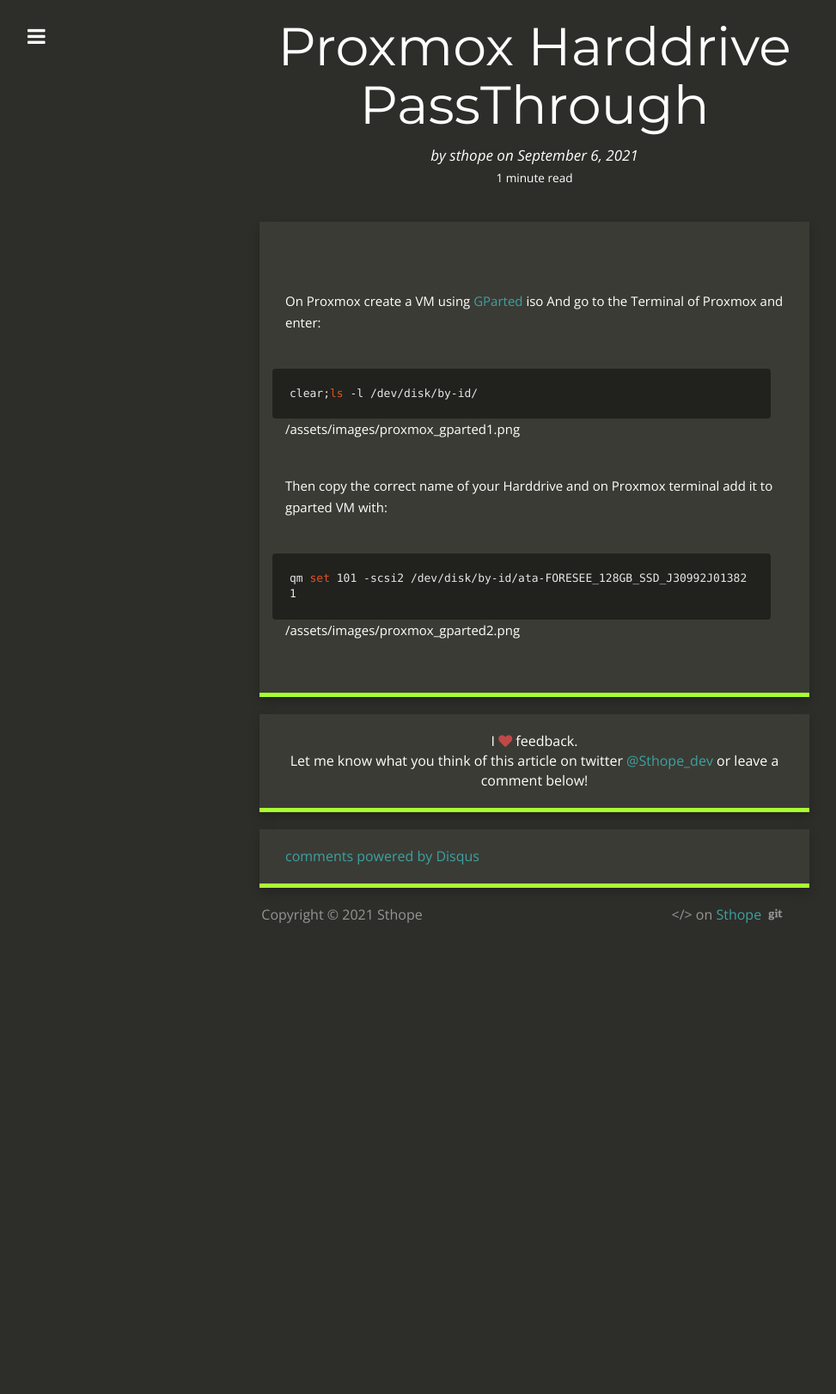
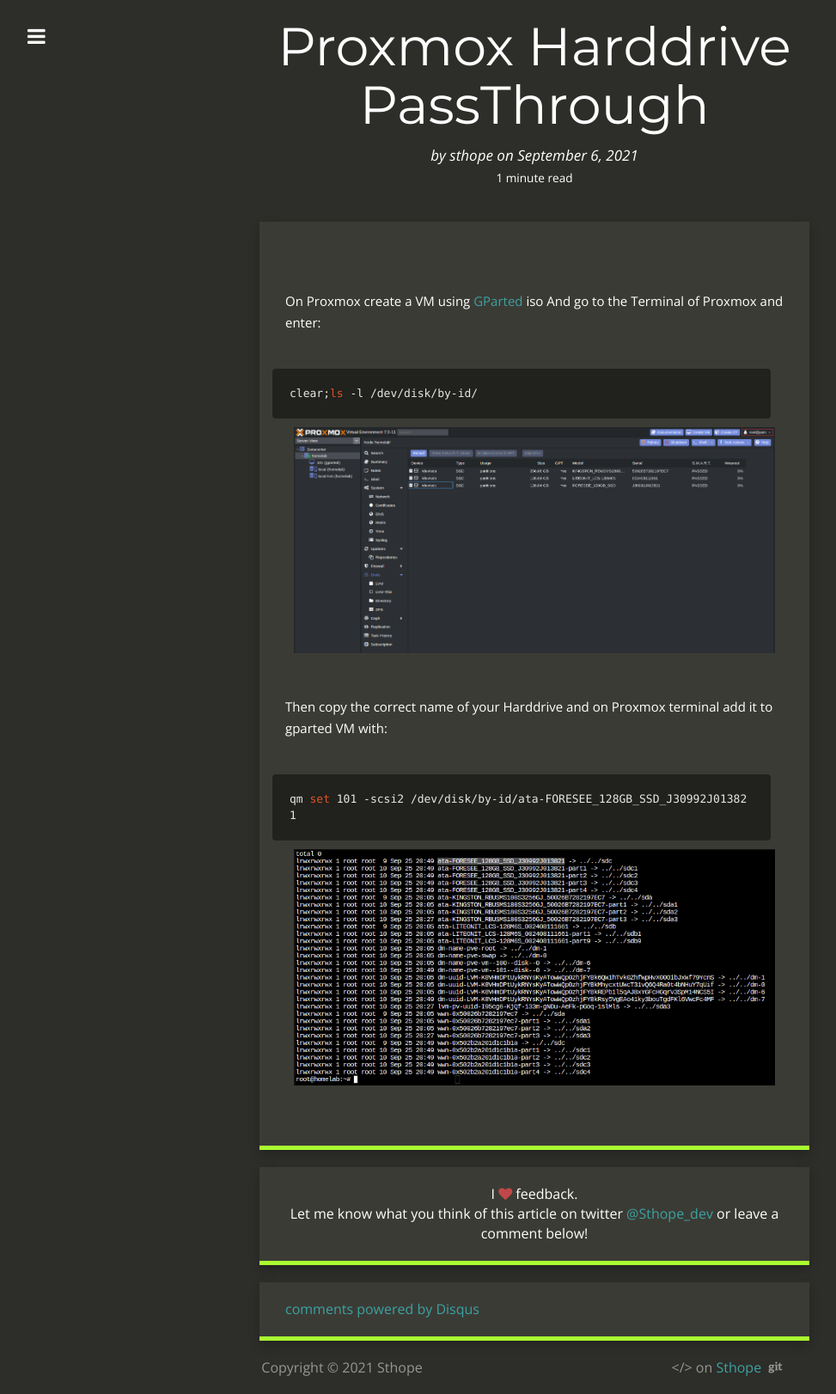
Before and after one commit to Sthopeless/website, a Jekyll site: the page built from _posts/2021-09-06-proxmox-gparted-passthrough-hdd.md, in a window 1280 px wide. Shown: the whole page at 86% size, without its empty margins (18-991 px from the left). Built offline with Jekyll 4.4.1, drawn with Linux system fonts in a browser that asks for light colours; nearby versions of some CDN libraries; comment, search, counter and statistics services are not loaded; before the commit the page ends 1096 px from its top, so only the background shows below that.

Commit message:
Update 2021-09-06-proxmox-gparted-passthrough-hdd.md

````diff
--- a/_posts/2021-09-06-proxmox-gparted-passthrough-hdd.md
+++ b/_posts/2021-09-06-proxmox-gparted-passthrough-hdd.md
@@ -15,10 +15,10 @@
 ```
 clear;ls -l /dev/disk/by-id/
 ```
-{{page.pic01}}
+<img src="{{page.pic01}}"/>
 
 Then copy the correct name of your Harddrive and on Proxmox terminal add it to gparted VM with:
 ```
 qm set 101 -scsi2 /dev/disk/by-id/ata-FORESEE_128GB_SSD_J30992J013821
 ```
-{{page.pic02}}
+<img src="{{page.pic02}}"/>
````
